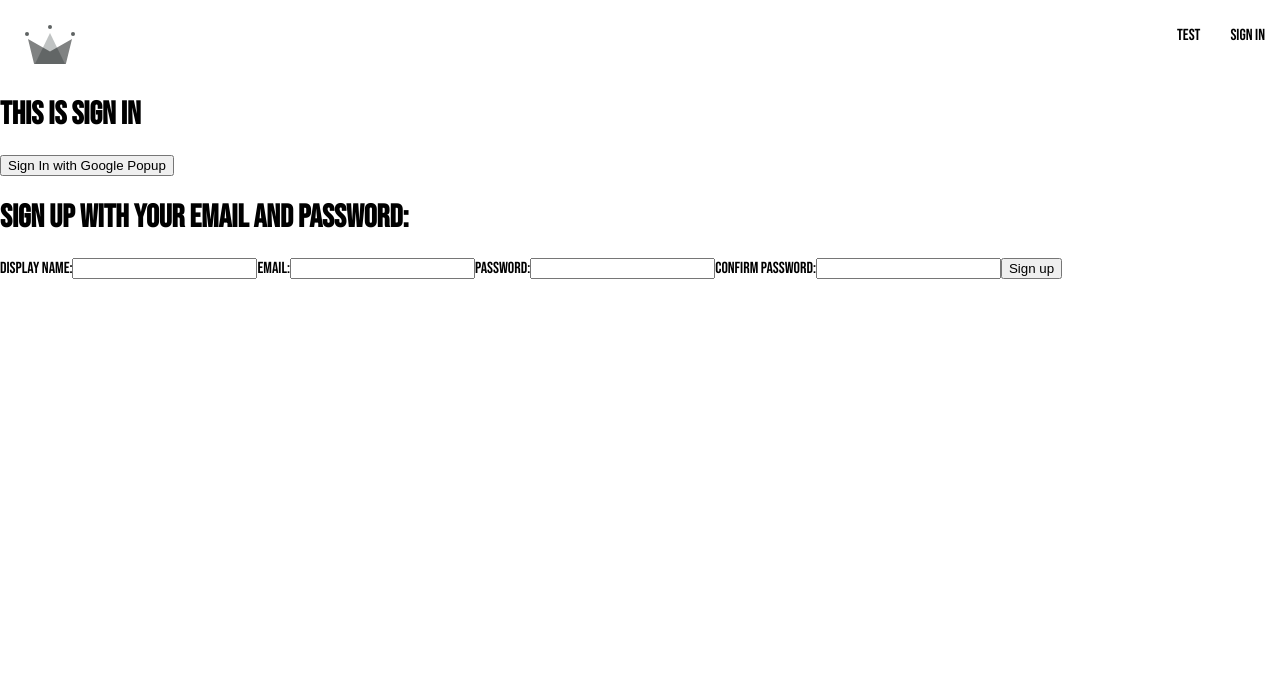
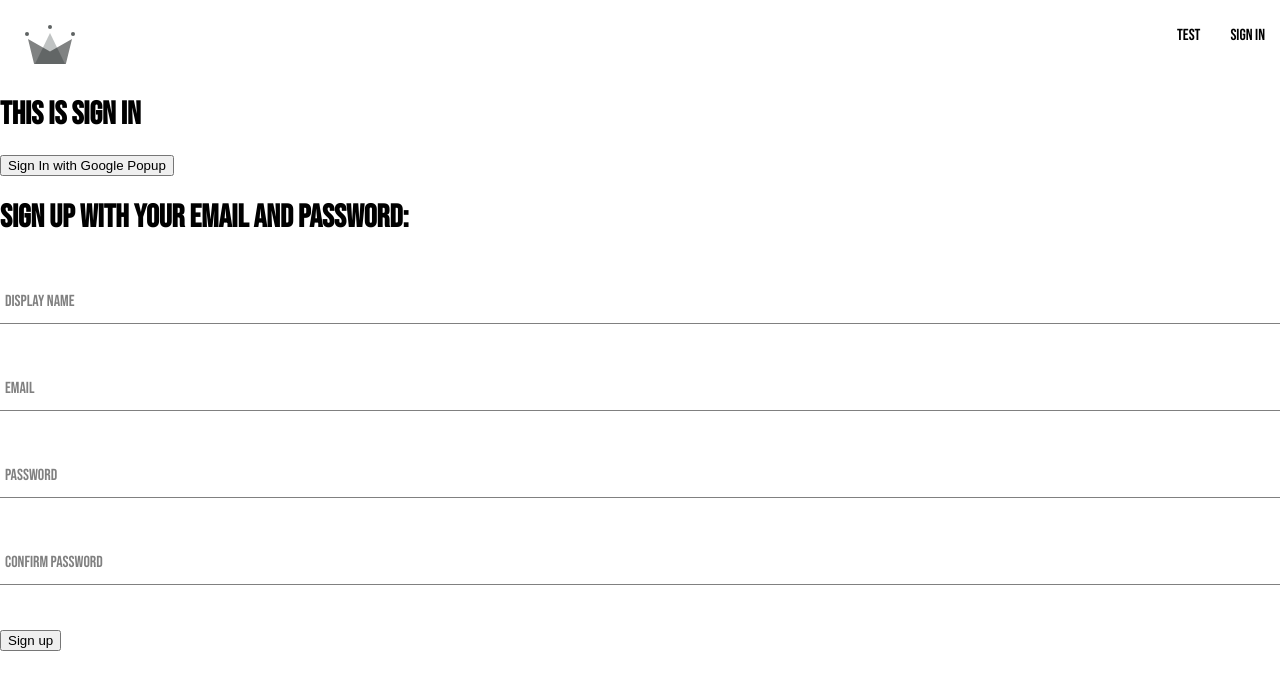
Before and after one commit to MiUlon/crwn-clothing3, a React (Create React App) app: page /sign-in in a window 1280 px wide. Shown: the top 690 px of the page. Built offline with nearby package versions, Linux system fonts and the light colour scheme.

Commit message:
implemented FormInput component

```diff
--- /dev/null
+++ b/src/components/form-input/form-input.component.jsx
@@ -0,0 +1,14 @@
+import './form-input.styles.scss';
+
+const FormInput = ({ label, ...otherProps }) => {
+    return (
+        <div className='group'>
+            <input className='form-input' {...otherProps}/>
+            {label && (
+                <label className={`${otherProps.value.length ? 'shrink' : ''} form-input-label`}>{label}</label>
+            )}
+        </div>
+    );
+};
+
+export default FormInput;
--- /dev/null
+++ b/src/components/form-input/form-input.styles.scss
@@ -0,0 +1,54 @@
+$sub-color: grey;
+$main-color: black;
+
+@mixin shrinkLabel {
+  top: -14px;
+  font-size: 12px;
+  color: $main-color;
+}
+
+.group {
+  position: relative;
+  margin: 45px 0;
+
+  .form-input {
+    background: none;
+    background-color: white;
+    color: $sub-color;
+    font-size: 18px;
+    padding: 10px 10px 10px 5px;
+    display: block;
+    width: 100%;
+    border: none;
+    border-radius: 0;
+    border-bottom: 1px solid $sub-color;
+    margin: 25px 0;
+
+    &:focus {
+      outline: none;
+    }
+
+    &:focus ~ .form-input-label {
+      @include shrinkLabel();
+    }
+  }
+
+  input[type='password'] {
+    letter-spacing: 0.3em;
+  }
+
+  .form-input-label {
+    color: $sub-color;
+    font-size: 16px;
+    font-weight: normal;
+    position: absolute;
+    pointer-events: none;
+    left: 5px;
+    top: 10px;
+    transition: 300ms ease all;
+
+    &.shrink {
+      @include shrinkLabel();
+    }
+  }
+}
--- a/src/components/sign-up-form/sign-up-form.component.jsx
+++ b/src/components/sign-up-form/sign-up-form.component.jsx
@@ -1,4 +1,5 @@
 import { useState } from "react";
+import FormInput from "../form-input/form-input.component";
 import { createAuthUserWithEmailAndPassword, createUserDocumentFromAuth } from '../../utils/firebase/firebase.utils';
 
 const defaultFormFields = {
@@ -50,17 +51,13 @@
         <div>
             <h1>Sign Up with your email and password:</h1>
             <form onSubmit={handleSubmit}>
-                <label>Display Name:</label>
-                <input type='text' required onChange={handleChange} name='displayName' value={displayName}/>
+                <FormInput label='Display Name' type='text' required onChange={handleChange} name='displayName' value={displayName}/>
 
-                <label>Email:</label>
-                <input type='email' required onChange={handleChange} name='email' value={email}/>
+                <FormInput label='Email' type='email' required onChange={handleChange} name='email' value={email}/>
 
-                <label>Password:</label>
-                <input type='password' required onChange={handleChange} name='password' value={password}/>
+                <FormInput label='Password' type='password' required onChange={handleChange} name='password' value={password}/>
 
-                <label>Confirm Password:</label>
-                <input type='password' required onChange={handleChange} name='confirmPassword' value={confirmPassword}/>
+                <FormInput label='Confirm Password' type='password' required onChange={handleChange} name='confirmPassword' value={confirmPassword}/>
 
                 <button type='submit'>Sign up</button>
             </form>
```
